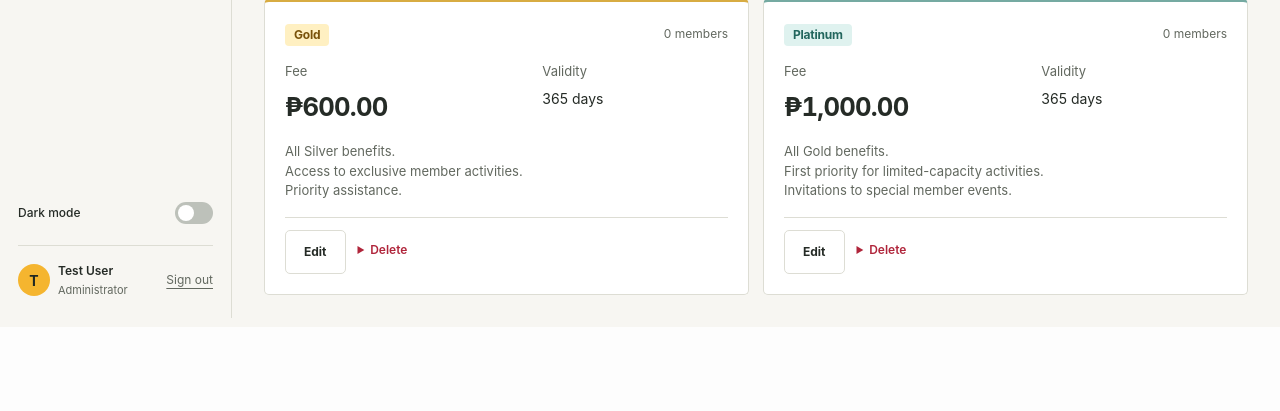
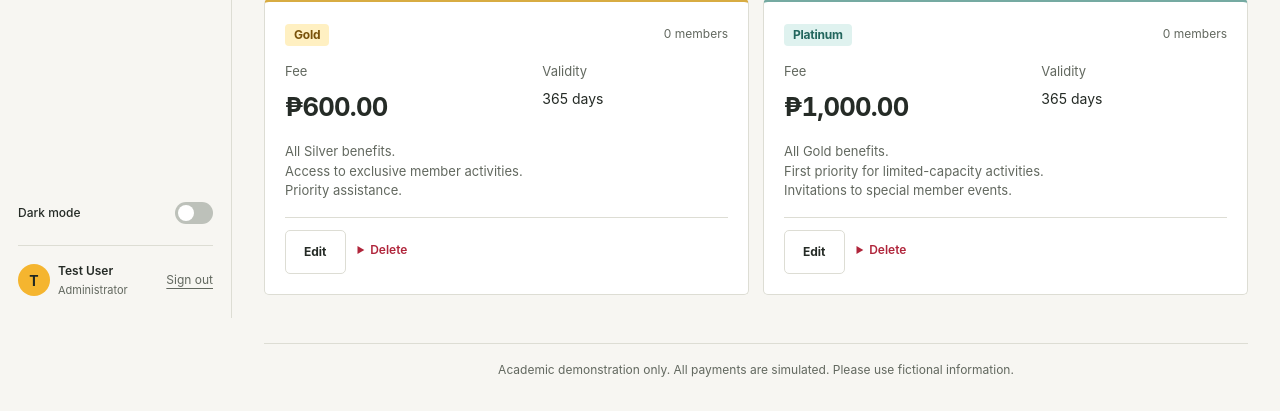
Before and after one commit to Zcommand/soriano_laravel_activities, a Laravel app: page /levels in a window 1280 px wide. Shown: the part 482-893 px from the top of the page. Before the commit the page ends 800 px from the top, so only its background shows below. Run offline with Laravel 12, Linux system fonts and the light colour scheme; a user stored in the database is signed in; data comes from the database, SQL or seed files in the repository; data that the repository does not hold is empty.

Commit message:
polishing details and notes

```diff
--- a/mm_project/public/css/style.css
+++ b/mm_project/public/css/style.css
@@ -2032,3 +2032,39 @@ html[data-theme="dark"] .membership-app .status-expired, html[data-theme="dark"]
     overflow-wrap: anywhere;
     user-select: all;
 }
+
+.membership-app .academic-footer {
+    border-top: 1px solid var(--border);
+    margin-top: 48px;
+    padding-top: 16px;
+    color: var(--muted);
+    font-size: 12px;
+    line-height: 1.6;
+    text-align: center;
+}
+
+body.membership-app {
+    display: flex;
+    flex-direction: column;
+    min-height: 100vh;
+    min-height: 100dvh;
+}
+
+.membership-app .page {
+    display: flex;
+    flex: 1;
+    flex-direction: column;
+    min-width: 0;
+}
+
+.membership-app .page-content {
+    flex: 1;
+    min-width: 0;
+}
+
+@media print {
+    body.membership-app, .membership-app .page, .membership-app .page-content {
+        display: block;
+        min-height: 0;
+    }
+}
--- a/mm_project/resources/views/layouts/membership.blade.php
+++ b/mm_project/resources/views/layouts/membership.blade.php
@@ -6,7 +6,7 @@
     <title>@yield('title', 'Members') | Membership Management</title>
     <link rel="icon" type="image/png" href="{{ asset('images/brand/logo-symbol.png') }}">
     <script src="{{ asset('js/theme.js') }}"></script>
-    <link rel="stylesheet" href="{{ asset('css/style.css') }}?v=members-25">
+    <link rel="stylesheet" href="{{ asset('css/style.css') }}?v=members-28">
     <link rel="stylesheet" href="{{ asset('css/desk.css') }}?v=3">
 </head>
 <body class="membership-app {{ request()->routeIs('login', 'login.store') ? '' : 'workspace-page desk-shell' }}">
@@ -55,10 +55,13 @@
     </aside>
     @endunless
     <main id="main-content" class="page @yield('page-class')" tabindex="-1">
-        @if(session('success'))
-            <p class="notice" role="status">{{ session('success') }}</p>
-        @endif
-        @yield('content')
+        <div class="page-content">
+            @if(session('success'))
+                <p class="notice" role="status">{{ session('success') }}</p>
+            @endif
+            @yield('content')
+        </div>
+        @include('partials.academic-footer')
     </main>
     @stack('scripts')
     <script src="{{ asset('js/print.js') }}" defer></script>
--- /dev/null
+++ b/mm_project/resources/views/partials/academic-footer.blade.php
@@ -0,0 +1,3 @@
+<footer class="academic-footer print-hidden">
+    Academic demonstration only. All payments are simulated. Please use fictional information.
+</footer>
```
Also changed, not shown: README.md.
